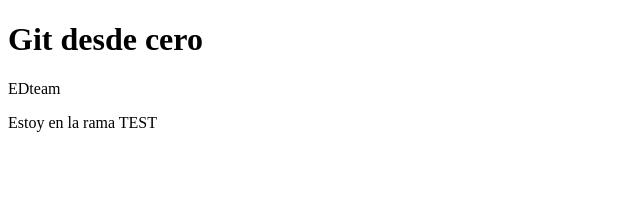
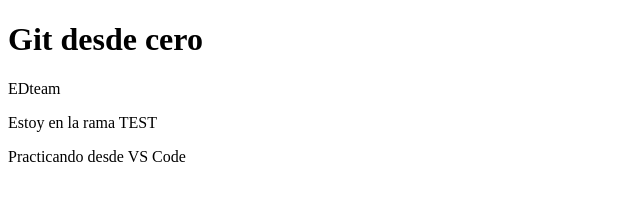
Before and after one commit to JudasIscariote/practicando-git, a plain HTML site: page index.html in a window 1280 px wide. Shown: the whole page, without its empty margins (0-640 px from the left). Drawn offline with Linux system fonts and the light colour scheme.

Commit message:
Primer commit desde VS Code

```diff
--- a/index.html
+++ b/index.html
@@ -3,8 +3,7 @@
 
 <head>
     <meta charset="UTF-8">
-    <meta name="viewport" content="width=device-width, initial-scale=1.0">
-    <title>Practicando con Git</title>
+    <title>Practicando con Git desde VS Code</title>
 </head>
 
 <body>
@@ -17,6 +16,10 @@
             Estoy en la rama TEST
         </p>
     </section>
+
+    <div>
+        <p>Practicando desde VS Code</p>
+    </div>
 </body>
 
 </html>
```
Also changed, not shown: 1 other file.
